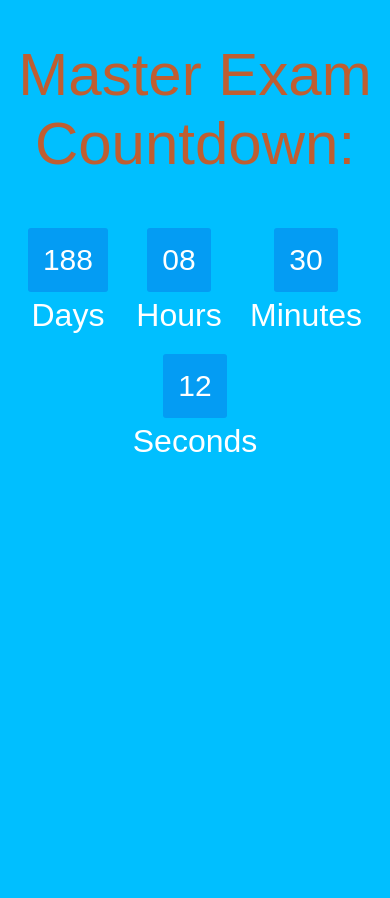
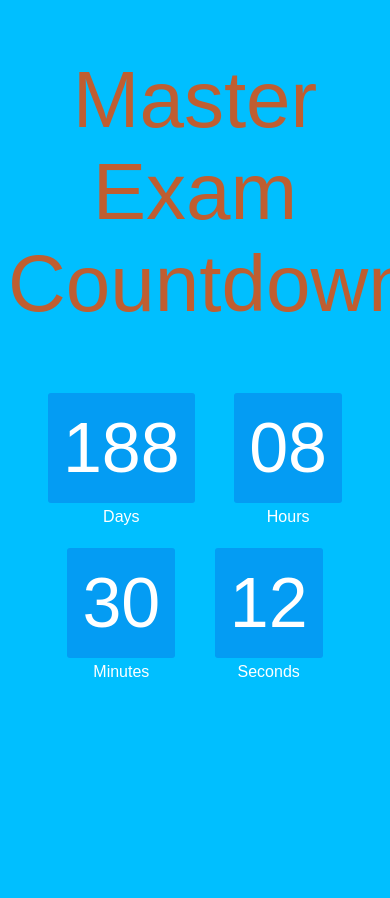
Before and after one commit to tsadr/im, a PHP site: page / in a window 390 px wide; the page is wider, and only the part inside the window is pictured. Before the commit the page ends 452 px from the top of that part, so only its background shows below. Run offline with PHP 8.4, Linux system fonts and the light colour scheme.

Commit message:
fix for mobile devices

```diff
--- a/css/style.css
+++ b/css/style.css
@@ -45,17 +45,17 @@ h1{
 }
 @media (max-width: 400px) and (min-width: 300px) {
   h1 {
-	font-size: 60px;
+	font-size:80px;
   }
-  .smalltext{
-	font-size: 32px;
+  #clockdiv{
+	font-size:70px;
   }
 }
 @media (max-width: 500px) and (min-width: 400px) {
-  h1 {
-	font-size: 90px;
+  h1{
+	font-size:80px;
   }
-  .smalltext{
-	font-size: 32px;
+  #clockdiv{
+	font-size:70px;
   }
 }
```
